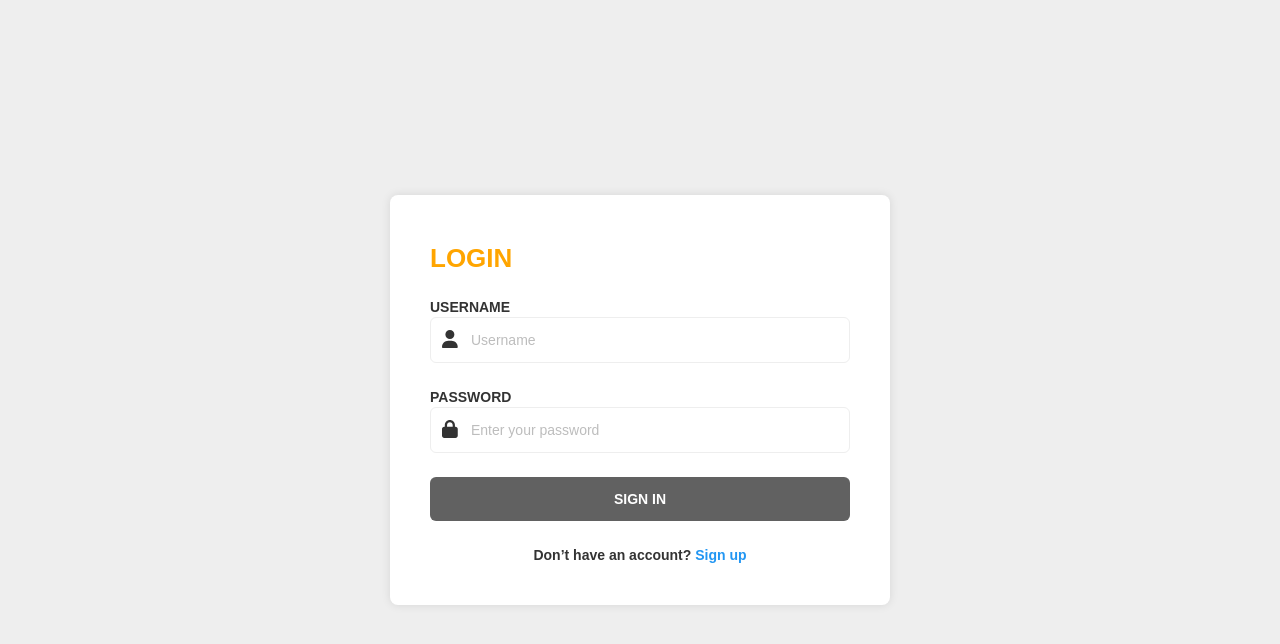
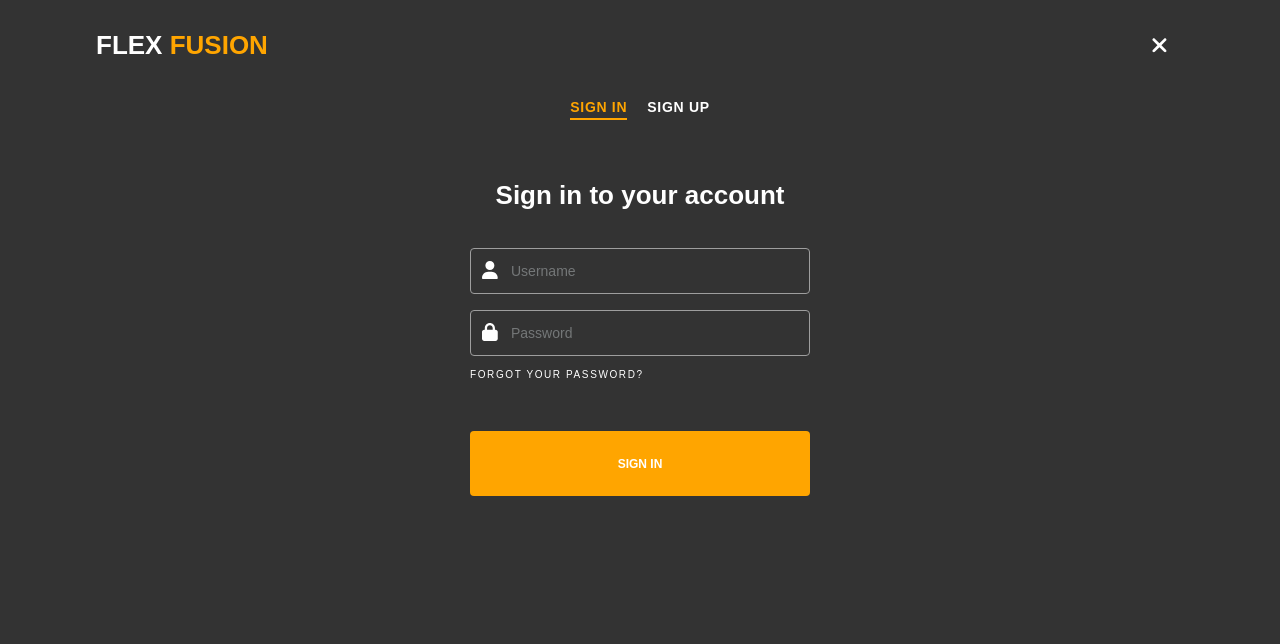
Before and after one commit to PatrickLisiecki/fit-sync, a React (Vite) app in the folder client/: page /auth in a window 1280 px wide. Shown: the top 644 px of the page. Built offline with nearby package versions, Linux system fonts and the light colour scheme; no server answers.

Commit message:
Styled auth page and added bg

```diff
--- a/client/src/routes/Auth/Auth.jsx
+++ b/client/src/routes/Auth/Auth.jsx
@@ -1,9 +1,17 @@
 import { useContext, useState } from "react";
-import { Form, Navigate } from "react-router-dom";
+import { Form, Navigate, Link } from "react-router-dom";
 import { AuthContext } from "../../contexts/AuthContext";
 
+// Material Tailwind
+import { Input } from "@material-tailwind/react";
+
 // Icons
-import { faEnvelope, faLock, faUser } from "@fortawesome/free-solid-svg-icons";
+import {
+  faEnvelope,
+  faLock,
+  faUser,
+  faXmark,
+} from "@fortawesome/free-solid-svg-icons";
 import { FontAwesomeIcon } from "@fortawesome/react-fontawesome";
 
 export default function Auth() {
@@ -40,205 +48,180 @@ export default function Auth() {
   };
 
   return (
-    <section className="flex min-h-screen w-full items-center justify-center bg-gray-200">
-      <div className="container mx-auto flex w-full flex-col items-center justify-center">
-        {/* Login Form */}
-        <div
+    <div className="min-h-screen w-full bg-[#333333]">
+      <div className="w-full px-6 sm:px-24">
+        {/* Header and close button */}
+        <div className="flex w-full items-center justify-between py-[20px]">
+          <Link to="/" className="h3 mb-0 uppercase text-white">
+            Flex <span className="text-accent">Fusion</span>
+          </Link>
+          <Link
+            to="/"
+            className="grid h-[50px] w-[50px] place-items-center rounded-full bg-none text-white transition-all duration-300 hover:bg-secondary hover:text-accent"
+          >
+            <FontAwesomeIcon icon={faXmark} size="lg" />
+          </Link>
+        </div>
+
+        {/* Nav links */}
+        <div className="flex w-full items-center justify-center gap-x-5">
+          <button
+            onClick={() => {
+              setByLogin(true);
+            }}
+          >
+            <span
               className={`${
-            byLogin ? "block" : "hidden"
-          } min-w-[300px] rounded-lg bg-white p-10 shadow-bs md:min-w-[500px]`}
+                byLogin
+                  ? "border-b-2 border-accent text-accent"
+                  : "text-white hover:text-accent"
+              } pb-[0.2rem] text-sm font-[700] uppercase tracking-wider`}
             >
-          {/* Form Header */}
-          <div className="mb-4 w-full text-left">
-            <span className="h3 uppercase  text-accent">Login</span>
+              Sign In
+            </span>
+          </button>
+
+          <button
+            onClick={() => {
+              setByLogin(false);
+            }}
+          >
+            <span
+              className={`${
+                byLogin
+                  ? "text-white hover:text-accent"
+                  : "border-b-2 border-accent text-accent"
+              } pb-[0.2rem] text-sm font-[700] uppercase tracking-wider`}
+            >
+              Sign Up
+            </span>
+          </button>
+        </div>
+
+        <div className="flex w-full flex-col items-center justify-center py-[50px]">
+          {/* Sign in and sign up form */}
+          <div className="w-full max-w-[560px]">
+            <div className="mx-auto w-full max-w-[340px]">
+              {/* Form header */}
+              <div className="mb-[30px] w-full text-center">
+                <span className="h3 text-white">
+                  {byLogin ? "Sign in to your account" : "Create a new account"}
+                </span>
               </div>
 
               {/* Form */}
               <Form
-            className="flex flex-col items-center justify-center gap-y-6"
                 method="post"
-            onSubmit={handleLogin}
+                onSubmit={byLogin ? handleLogin : handleSignup}
+                className="flex flex-col items-center justify-center"
               >
+                {/* Error message */}
+                {authError && (
+                  <div className="mb-2 text-center text-sm font-semibold uppercase text-red-500">
+                    {authError}
+                  </div>
+                )}
+
                 {/* Username Field */}
-            <fieldset className="w-full">
-              {authError && <div className="text-red-500">{authError}</div>}
-              <label
-                htmlFor="username"
-                className="block text-sm font-semibold uppercase text-primary"
-              >
-                Username
-              </label>
+                <fieldset className="mb-4 w-full">
                   <div className="relative">
                     <input
                       type="text"
                       name="username"
                       id="username"
                       placeholder="Username"
-                  className="block w-full rounded-md border border-gray-200 bg-white py-3 pl-10 pr-3 text-sm text-primary focus:outline-none"
+                      className="block w-full cursor-text rounded border border-gray-500 bg-primary py-3 pl-10 pr-3 text-sm text-white transition-all duration-200 placeholder:text-[#747778] focus:outline-none"
                       required=""
                     />
-                <span className="absolute left-3 top-1/2 -translate-y-1/2 transform text-primary">
-                  <FontAwesomeIcon icon={faUser} />
-                </span>
-              </div>
-            </fieldset>
-
-            {/* Password Field */}
-            <fieldset className="w-full">
-              <label
-                htmlFor="password"
-                className="block text-sm font-semibold uppercase text-primary"
-              >
-                Password
-              </label>
-              <div className="relative">
-                <input
-                  type="password"
-                  name="password"
-                  id="password"
-                  placeholder="Enter your password"
-                  className="block w-full rounded-md border border-gray-200 bg-white py-3 pl-10 pr-3 text-sm text-primary focus:outline-none"
-                  required=""
-                />
-                <span className="absolute left-3 top-1/2 -translate-y-1/2 transform text-primary">
-                  <FontAwesomeIcon icon={faLock} />
-                </span>
-              </div>
-            </fieldset>
-
-            {/* Login Button */}
-            <fieldset className="w-full">
-              <button
-                type="submit"
-                className="w-full rounded-md bg-gray-700 px-4 py-3 text-sm font-bold uppercase text-white hover:bg-gray-600"
-              >
-                Sign in
-              </button>
-            </fieldset>
-
-            {/* Create Account Button */}
-            <div className="text-sm font-semibold text-primary">
-              Don’t have an account?{" "}
-              <span
-                className="cursor-pointer text-sm text-blue-500 hover:underline"
-                onClick={() => setByLogin(!byLogin)}
-              >
-                Sign up
-              </span>
-            </div>
-          </Form>
-        </div>
-
-        {/* Signup Form */}
-        <div
-          className={`${
-            byLogin ? "hidden" : "block"
-          } min-w-[300px] rounded-lg bg-white p-10 shadow-bs md:min-w-[500px]`}
-        >
-          {/* Form Header */}
-          <div className="mb-4 w-full text-left">
-            <span className="h3 uppercase  text-accent">Sign Up</span>
-          </div>
-
-          {/* Form */}
-          <Form
-            className="flex flex-col items-center justify-center gap-y-6"
-            method="post"
-            onSubmit={handleSignup}
-          >
-            {/* Username Field */}
-            <fieldset className="w-full">
-              {authError && <div className="text-red-500">{authError}</div>}
-              <label
-                htmlFor="username"
-                className="block text-sm font-semibold uppercase text-primary"
-              >
-                Username
-              </label>
-              <div className="relative">
-                <input
-                  type="text"
-                  name="username"
-                  id="username"
-                  placeholder="Username"
-                  className="block w-full rounded-md border border-gray-200 bg-white py-3 pl-10 pr-3 text-sm text-primary focus:outline-none"
-                  required=""
-                />
-                <span className="absolute left-3 top-1/2 -translate-y-1/2 transform text-primary">
+                    <span className="absolute left-3 top-1/2 -translate-y-1/2 transform text-white">
                       <FontAwesomeIcon icon={faUser} />
                     </span>
                   </div>
                 </fieldset>
 
                 {/* Email Field */}
-            <fieldset className="w-full">
-              <label
-                htmlFor="email"
-                className="block text-sm font-semibold uppercase text-primary"
-              >
-                Email
-              </label>
+                {!byLogin ? (
+                  <fieldset className="mb-4 w-full">
                     <div className="relative">
                       <input
                         type="text"
                         name="email"
                         id="email"
-                  placeholder="email@domain.com"
-                  className="block w-full rounded-md border border-gray-200 bg-white py-3 pl-10 pr-3 text-sm text-primary focus:outline-none"
+                        placeholder="Email"
+                        className="block w-full cursor-text rounded border border-gray-500 bg-primary py-3 pl-10 pr-3 text-sm text-white transition-all duration-200 placeholder:text-[#747778] focus:outline-none"
                         required=""
                       />
-                <span className="absolute left-3 top-1/2 -translate-y-1/2 transform text-primary">
+                      <span className="absolute left-3 top-1/2 -translate-y-1/2 transform text-white">
                         <FontAwesomeIcon icon={faEnvelope} />
                       </span>
                     </div>
                   </fieldset>
+                ) : (
+                  <></>
+                )}
 
                 {/* Password Field */}
-            <fieldset className="w-full">
-              <label
-                htmlFor="password"
-                className="block text-sm font-semibold uppercase text-primary"
-              >
-                Password
-              </label>
+                <fieldset className={`${byLogin ? "mb-0" : "mb-4"} w-full`}>
                   <div className="relative">
                     <input
                       type="password"
                       name="password"
                       id="password"
                       placeholder="Password"
-                  className="block w-full rounded-md border border-gray-200 bg-white py-3 pl-10 pr-3 text-sm text-primary focus:outline-none"
+                      className="block w-full cursor-text rounded border border-gray-500 bg-primary py-3 pl-10 pr-3 text-sm text-white transition-all duration-200 placeholder:text-[#747778] focus:outline-none"
                       required=""
                     />
-                <span className="absolute left-3 top-1/2 -translate-y-1/2 transform text-primary">
+                    <span className="absolute left-3 top-1/2 -translate-y-1/2 transform text-white">
                       <FontAwesomeIcon icon={faLock} />
                     </span>
                   </div>
                 </fieldset>
 
-            {/* Login Button */}
+                {byLogin ? (
+                  <div className="mb-[40px] w-full p-0 text-left">
+                    <span className="cursor-pointer text-[10px] uppercase tracking-[1.6px] text-white transition-all duration-300 hover:text-accent">
+                      Forgot your password?
+                    </span>
+                  </div>
+                ) : (
+                  <></>
+                )}
+
+                {/* Confirm Password Field */}
+                {!byLogin ? (
+                  <fieldset className="mb-[40px] w-full">
+                    <div className="relative">
+                      <input
+                        type="password"
+                        name="password"
+                        id="password"
+                        placeholder="Confirm password"
+                        className="block w-full cursor-text rounded border border-gray-500 bg-primary py-3 pl-10 pr-3 text-sm text-white transition-all duration-200 placeholder:text-[#747778] focus:outline-none"
+                        required=""
+                      />
+                      <span className="absolute left-3 top-1/2 -translate-y-1/2 transform text-white">
+                        <FontAwesomeIcon icon={faLock} />
+                      </span>
+                    </div>
+                  </fieldset>
+                ) : (
+                  <></>
+                )}
+
+                {/* Submit button */}
                 <fieldset className="w-full">
                   <button
                     type="submit"
-                className="w-full rounded-md bg-gray-700 px-4 py-3 text-sm font-bold uppercase text-white hover:bg-gray-600"
+                    className="flex h-[65px] w-full items-center justify-center rounded bg-accent text-[12px] font-[700] uppercase text-white transition-all duration-300 hover:bg-[#ffae1a]"
                   >
-                Sign up
+                    {byLogin ? "Sign in" : "Create account"}
                   </button>
                 </fieldset>
-
-            {/* Create Account Button */}
-            <div className="text-sm font-semibold text-primary">
-              Already have an account?{" "}
-              <span
-                className="cursor-pointer text-blue-500 hover:underline"
-                onClick={() => setByLogin(!byLogin)}
-              >
-                Log in
-              </span>
-            </div>
               </Form>
             </div>
           </div>
-    </section>
+        </div>
+      </div>
+    </div>
   );
 }
--- a/client/tailwind.config.js
+++ b/client/tailwind.config.js
@@ -23,6 +23,7 @@ module.exports = withMT({
           "url('https://images.unsplash.com/photo-1581009137042-c552e485697a?ixlib=rb-4.0.3&ixid=M3wxMjA3fDB8MHxwaG90by1wYWdlfHx8fGVufDB8fHx8fA%3D%3D&auto=format&fit=crop&w=1170&q=80')",
         image2:
           "url('https://images.unsplash.com/photo-1556817411-31ae72fa3ea0?ixlib=rb-4.0.3&ixid=M3wxMjA3fDB8MHxwaG90by1wYWdlfHx8fGVufDB8fHx8fA%3D%3D&auto=format&fit=crop&w=1170&q=80')",
+        auth: "url('/AuthBG.svg')",
       },
       colors: {
         primary: "#333333",
```
Also changed, not shown: client/public/AuthBG.svg (added). Lines whose indentation alone changed are shown as unchanged.
